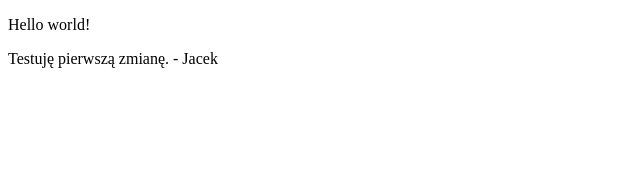
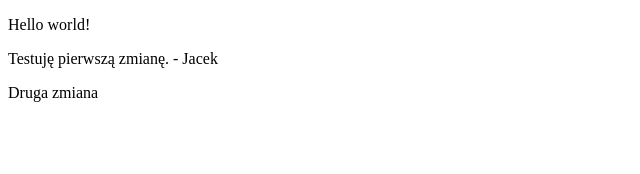
Before and after one commit to danielnowrot/movies-browser, a React (Create React App) app: page / in a window 1280 px wide. Shown: the top 174 px of the page, without its empty margins (0-640 px from the left). Built offline with nearby package versions, Linux system fonts and the light colour scheme.

Commit message:
second change

```diff
--- a/src/App.js
+++ b/src/App.js
@@ -4,6 +4,7 @@ function App() {
       <header className="App-header">
         <p>Hello world!</p>
         <p>Testuję pierwszą zmianę. - Jacek</p>
+        <p>Druga zmiana</p>
       </header>
     </div>
   );
```
